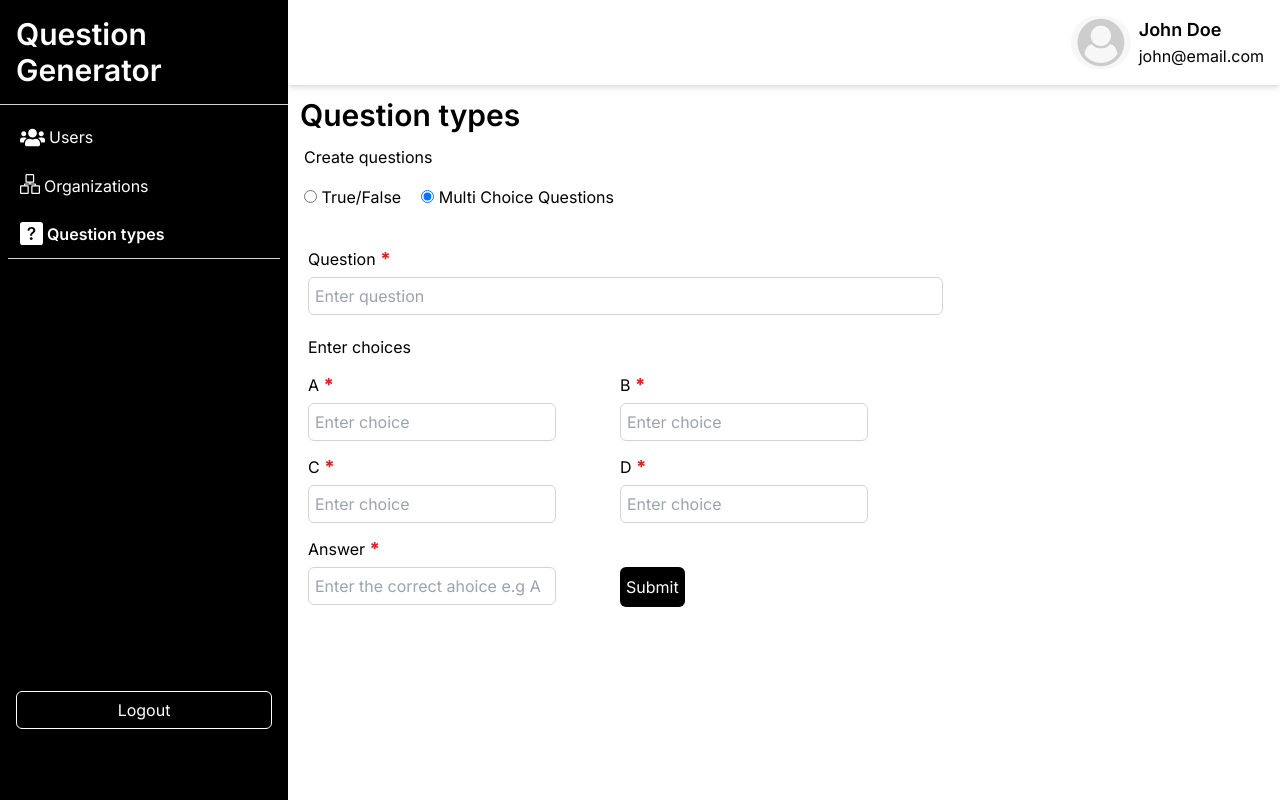
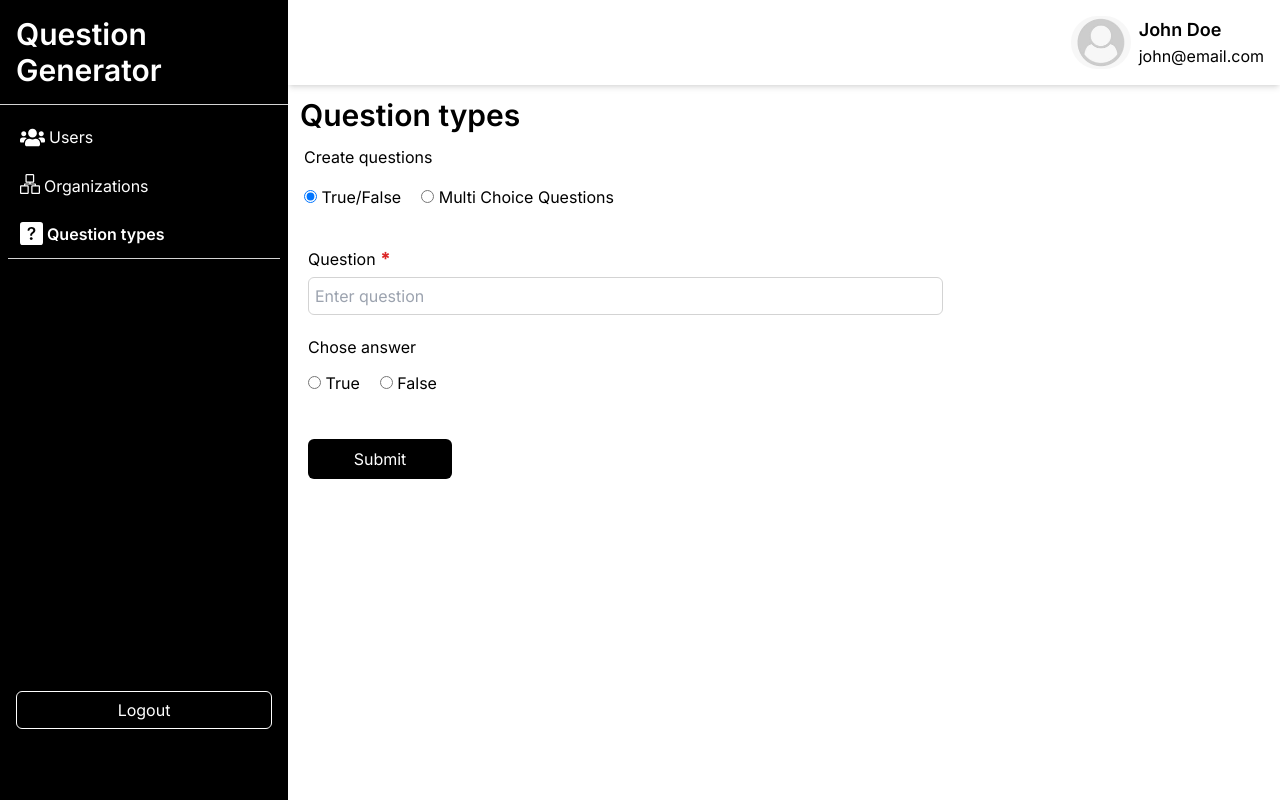
Before and after one commit to NashibJr/questions-system, a Next.js app: page /dashboard/question-type in a window 1280 px wide. Built offline with nearby package versions, Linux system fonts and the light colour scheme.

Commit message:
Feat: Added the true or false question

```diff
--- a/app/dashboard/question-type/_components/Mcq.tsx
+++ b/app/dashboard/question-type/_components/Mcq.tsx
@@ -1,9 +1,13 @@
+"use client";
+
 import React from "react";
 import Input from "@/components/Input";
 import { QuestionType } from "@/types/types";
 import Button from "@/components/Button";
+import { useRouter } from "next/navigation";
 
 const Mcq = () => {
+  const router = useRouter();
   const [questions, setQuestions] = React.useState<QuestionType[]>([]);
   const [question, setQuestion] = React.useState<string>("");
   const id = React.useId();
@@ -12,7 +16,6 @@ const Mcq = () => {
     choices: [],
     id: "",
     question: "",
-    givenAnswer: "",
   });
   const [choice, setChoice] = React.useState<{
     a: string;
@@ -42,7 +45,7 @@ const Mcq = () => {
         { choice: "D", value: choice.d },
       ],
     }));
-  }, [, answer, id, question, choice.a, choice.b, choice.c, choice.d]);
+  }, [answer, id, question, choice.a, choice.b, choice.c, choice.d]);
 
   const handleSubmit = (event: React.FormEvent<HTMLFormElement>) => {
     event.preventDefault();
@@ -62,7 +65,7 @@ const Mcq = () => {
             </p>
             <div className="flex flex-col gap-1">
               <div className="flex gap-5">
-                {question.choices.map((choice) => (
+                {question.choices!.map((choice) => (
                   <p key={choice.choice}>
                     {choice.choice}. {choice.value}
                   </p>
@@ -72,6 +75,14 @@ const Mcq = () => {
             </div>
           </div>
         ))}
+        {questions.length > 0 && (
+          <Button
+            label="Submit"
+            type="submit"
+            className="bg-black text-white p-[6px] h-10 mt-8 rounded-md w-36 ml-5"
+            onClick={() => router.push("/dashboard/users")}
+          />
+        )}
       </div>
       <form className="flex flex-col gap-5 p-5" onSubmit={handleSubmit}>
         <div className="w-2/3">
@@ -81,21 +92,9 @@ const Mcq = () => {
             required
             name="question"
             value={question}
-            onChange={(event: React.ChangeEvent<HTMLInputElement>) => {
-              setQuestion(event.target.value);
-              setMyquestion((prevState) => ({
-                ...prevState,
-                answer,
-                id,
-                question,
-                choices: [
-                  { choice: "A", value: choice.a },
-                  { choice: "B", value: choice.b },
-                  { choice: "C", value: choice.c },
-                  { choice: "D", value: choice.d },
-                ],
-              }));
-            }}
+            onChange={(event: React.ChangeEvent<HTMLInputElement>) =>
+              setQuestion(event.target.value)
+            }
           />
         </div>
         <div className="flex flex-col gap-3">
@@ -142,25 +141,13 @@ const Mcq = () => {
               placeholder="Enter the correct ahoice e.g A"
               name="answer"
               value={answer}
-              onChange={(event: React.ChangeEvent<HTMLInputElement>) => {
-                setAnswer(event.target.value);
-                setMyquestion((prevState) => ({
-                  ...prevState,
-                  answer,
-                  id,
-                  question,
-                  choices: [
-                    { choice: "A", value: choice.a },
-                    { choice: "B", value: choice.b },
-                    { choice: "C", value: choice.c },
-                    { choice: "D", value: choice.d },
-                  ],
-                }));
-              }}
+              onChange={(event: React.ChangeEvent<HTMLInputElement>) =>
+                setAnswer(event.target.value)
+              }
               required
             />
             <Button
-              label="Submit"
+              label="Add"
               type="submit"
               className="bg-black text-white p-[6px] h-10 mt-8 rounded-md"
             />
--- a/app/dashboard/question-type/_components/TrueOrFalse.tsx
+++ b/app/dashboard/question-type/_components/TrueOrFalse.tsx
@@ -1,7 +1,106 @@
 import React from "react";
+import Input from "@/components/Input";
+import { QuestionType } from "@/types/types";
+import Button from "@/components/Button";
+import { useRouter } from "next/navigation";
 
 const TrueOrFalse = () => {
-  return <div>TrueOrFalse</div>;
+  const router = useRouter();
+  const [questions, setQuestions] = React.useState<QuestionType[]>([]);
+  const [question, setQuestion] = React.useState<string>("");
+  const id = React.useId();
+  const [myQuestion, setMyquestion] = React.useState<QuestionType>({
+    answer: "",
+    id: "",
+    question: "",
+  });
+  const [answer, setAnswer] = React.useState<"true" | "false" | "">("");
+  React.useEffect(() => {
+    setMyquestion((prevState) => ({
+      ...prevState,
+      answer,
+      id,
+      question,
+    }));
+  }, [answer, id, question]);
+
+  const handleSubmit = (event: React.FormEvent<HTMLFormElement>) => {
+    event.preventDefault();
+    setQuestions((prevState) => [...prevState, myQuestion]);
+    setAnswer("");
+    setQuestion("");
+  };
+
+  return (
+    <div className="flex flex-col">
+      <div className="flex flex-col gap-5">
+        {questions?.map((question, index) => (
+          <div className="mt-5 pl-5 flex flex-col gap-4" key={index}>
+            <p>
+              {index + 1}. {question.question}
+            </p>
+            <div className="flex flex-col gap-1">
+              <p>Answer: {question.answer}</p>
+            </div>
+          </div>
+        ))}
+        {questions.length > 0 && (
+          <Button
+            label="Submit"
+            type="submit"
+            className="bg-black text-white p-[6px] h-10 mt-8 rounded-md w-36 ml-5"
+            onClick={() => router.push("/dashboard/users")}
+          />
+        )}
+      </div>
+      <form className="flex flex-col gap-5 p-5" onSubmit={handleSubmit}>
+        <div className="w-2/3">
+          <Input
+            label="Question"
+            placeholder="Enter question"
+            required
+            name="question"
+            value={question}
+            onChange={(event: React.ChangeEvent<HTMLInputElement>) =>
+              setQuestion(event.target.value)
+            }
+          />
+        </div>
+        <div className="flex flex-col gap-3">
+          <p>Chose answer</p>
+          <div className="flex gap-16">
+            <div className="flex gap-5">
+              <label>
+                <input
+                  type="radio"
+                  name="true/false"
+                  value={answer}
+                  onChange={() => setAnswer("true")}
+                  checked={answer === "true"}
+                />{" "}
+                True
+              </label>
+              <label>
+                <input
+                  type="radio"
+                  name="true/false"
+                  value={answer}
+                  onChange={() => setAnswer("false")}
+                  checked={answer === "false"}
+                />{" "}
+                False
+              </label>
+            </div>
+          </div>
+          <Button
+            label="Submit"
+            type="submit"
+            className="bg-black text-white p-[6px] h-10 mt-8 rounded-md w-36"
+          />
+        </div>
+      </form>
+    </div>
+  );
 };
 
 export default TrueOrFalse;
--- a/app/dashboard/question-type/page.tsx
+++ b/app/dashboard/question-type/page.tsx
@@ -9,7 +9,7 @@ import TrueOrFalse from "./_components/TrueOrFalse";
 const QuestionTypes = () => {
   const [questionType, setQuestionType] = React.useState<
     "true/false" | "mcq" | ""
-  >("mcq");
+  >("true/false");
   const handleChange = (value: "true/false" | "mcq") => setQuestionType(value);
 
   return (
--- a/types/types.ts
+++ b/types/types.ts
@@ -1,7 +1,7 @@
 export interface QuestionType {
   id: string;
   question: string;
-  choices: { choice: string; value: any }[];
+  choices?: { choice: string; value: any }[];
   answer: string;
   givenAnswer?: string;
 }
```
